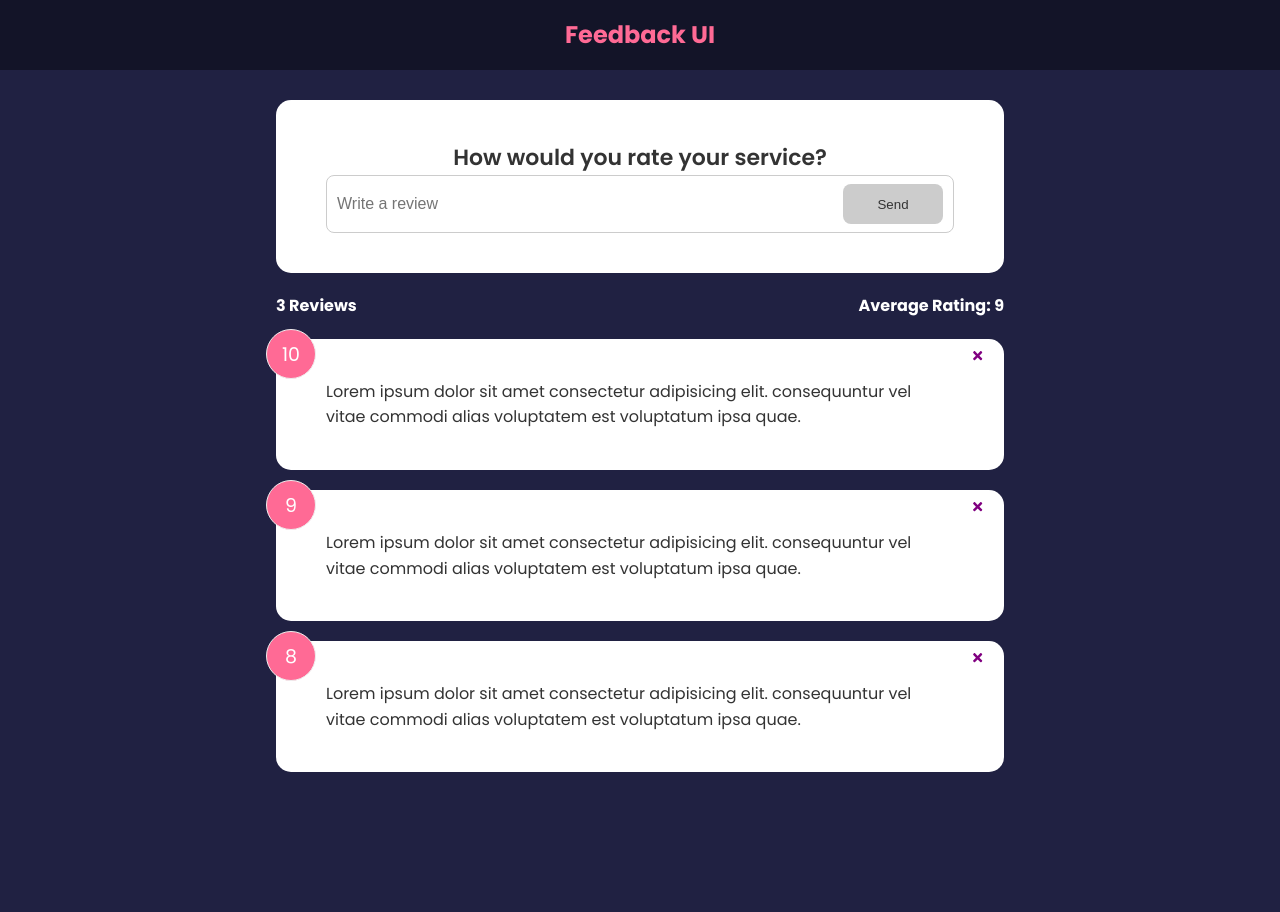
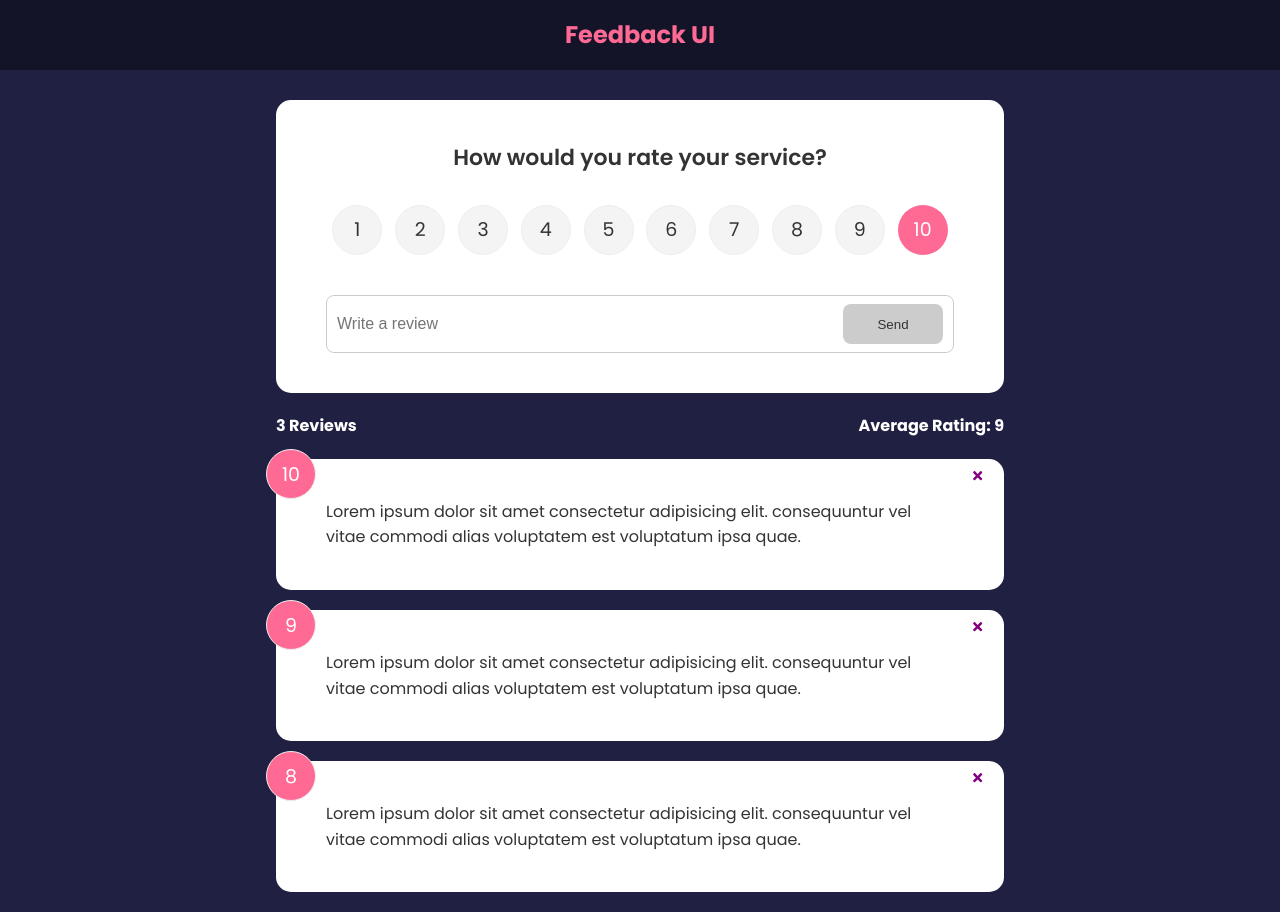
Before and after one commit to bgfranks/feedback-ui, a React (Create React App) app: page / in a window 1280 px wide. Before the commit the page ends 800 px from the top, so only its background shows below. Built offline with nearby package versions, Linux system fonts and the light colour scheme; the HTML template or start-up script is replaced by a standard one.

Commit message:
added the rating selection and sumbitting now adds the new feedback to the list

```diff
--- a/package.json
+++ b/package.json
@@ -10,6 +10,7 @@
     "react-dom": "^18.0.0",
     "react-icons": "^4.3.1",
     "react-scripts": "5.0.1",
+    "uuid": "^8.3.2",
     "web-vitals": "^2.1.4"
   },
   "scripts": {
--- a/src/App.jsx
+++ b/src/App.jsx
@@ -1,4 +1,5 @@
 import { useState } from 'react'
+import { v4 as uuidv4 } from 'uuid'
 import FeedbackData from './data/FeedbackData'
 
 //components
@@ -16,11 +17,17 @@ function App() {
     }
   }
 
+  const addFeedback = (newFeedback) => {
+    newFeedback.id = uuidv4()
+
+    setFeeback([newFeedback, ...feedback])
+  }
+
   return (
     <>
       <Header />
       <div className='container'>
-        <FeedbackForm />
+        <FeedbackForm handleAddFeedback={addFeedback} />
         <FeedbackStats feedback={feedback} />
         <FeedbackList feedback={feedback} handleDelete={deleteFeedback} />
       </div>
--- a/src/components/FeedbackForm.jsx
+++ b/src/components/FeedbackForm.jsx
@@ -1,12 +1,14 @@
 import { useState } from 'react'
+import RatingSelect from './RatingSelect'
 import Button from './shared/Button'
 
 import Card from './shared/Card'
 
-export default function FeedbackForm() {
+export default function FeedbackForm({ handleAddFeedback }) {
   const [text, setText] = useState('')
   const [btnDisabled, setBtnDisabled] = useState(true)
   const [errMessage, setErrMessage] = useState('')
+  const [rating, setRating] = useState(10)
 
   const handleTextChange = (e) => {
     if (text === '') {
@@ -23,11 +25,25 @@ export default function FeedbackForm() {
     setText(e.target.value)
   }
 
+  const handleSubmit = (e) => {
+    e.preventDefault()
+
+    if (text.trim().length > 10) {
+      const newFeedback = {
+        text,
+        rating,
+      }
+
+      handleAddFeedback(newFeedback)
+      setText('')
+    }
+  }
+
   return (
     <Card>
-      <form>
+      <form onSubmit={handleSubmit}>
         <h2>How would you rate your service?</h2>
-        {/* todo rating select component */}
+        <RatingSelect select={(rating) => setRating(rating)} />
         <div className='input-group'>
           <input
             onChange={handleTextChange}
--- /dev/null
+++ b/src/components/RatingSelect.jsx
@@ -0,0 +1,30 @@
+import { useState } from 'react'
+
+export default function RatingSelect({ select }) {
+  const [selected, setSelected] = useState(10)
+
+  const handleChange = (e) => {
+    setSelected(+e.currentTarget.value)
+    select(+e.currentTarget.value)
+  }
+
+  return (
+    <div>
+      <ul className='rating'>
+        {Array.from({ length: 10 }, (_, i) => (
+          <li key={`rating-${i + 1}`}>
+            <input
+              type='radio'
+              id={`num${i + 1}`}
+              name='rating'
+              value={i + 1}
+              onChange={handleChange}
+              checked={selected === i + 1}
+            />
+            <label htmlFor={`num${i + 1}`}>{i + 1}</label>
+          </li>
+        ))}
+      </ul>
+    </div>
+  )
+}
```
Also changed, not shown: 1 other file (tests, documents, lock files or other folders).
